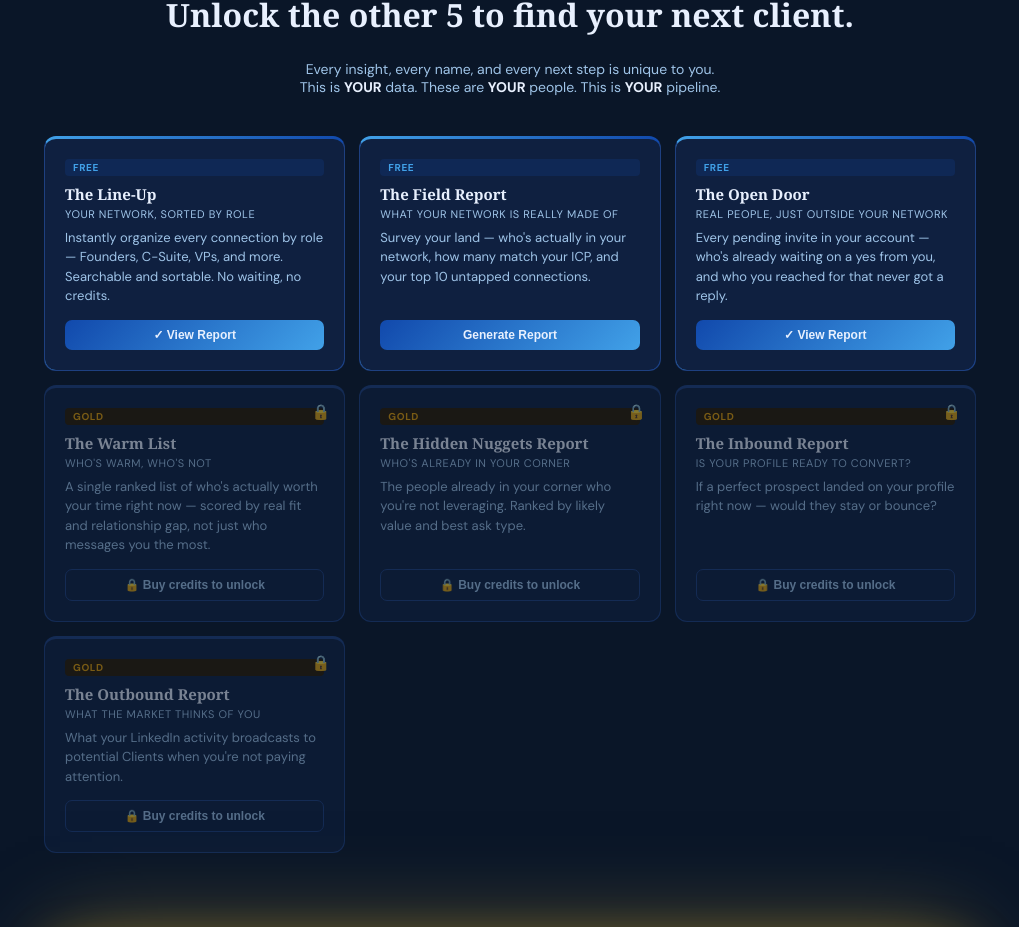
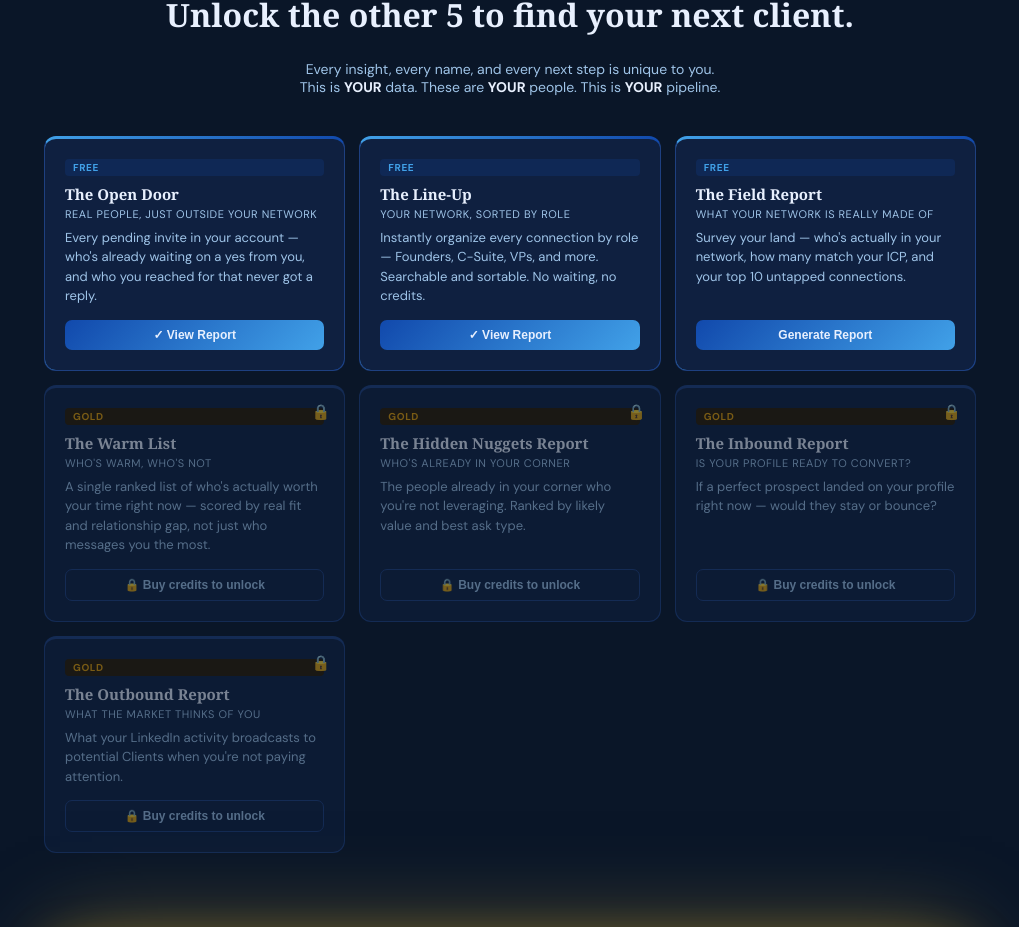
Before and after one commit to AnnaBizStrategist/nugget-bizdev-tool, a React (Vite) app: page / in a window 1280 px wide. Shown: the part 4760-5687 px from the top of the page, without its empty margins (130-1149 px from the left). Built offline with nearby package versions, Linux system fonts and the light colour scheme.

Commit message:
Update App.jsx

```diff
--- a/src/App.jsx
+++ b/src/App.jsx
@@ -20,6 +20,16 @@ import STEP3_IMAGE from './step-03-drop-file.png';
 
 // ── Report definitions ────────────────────────────────────────────────────────
 const REPORTS = [
+    {
+    id: "opendoor",
+    name: "The Open Door",
+    tag: "FREE",
+    subtitle: "Real people, just outside your network",
+    description: "Every pending invite in your account — who's already waiting on a yes from you, and who you reached for that never got a reply.",
+    files: ["Invitations"],
+    free: true,
+    computed: true,
+  },
   {
     id: "lineup",
     name: "The Line-Up",
@@ -30,7 +40,7 @@ const REPORTS = [
     free: true,
     computed: true,
   },
-    {
+  {
     id: "field",
     name: "The Field Report",
     tag: "FREE",
@@ -38,16 +48,6 @@ const REPORTS = [
     description: "Survey your land — who's actually in your network, how many match your ICP, and your top 10 untapped connections.",
     files: ["Connections"],
     free: true,
-  },
-  {
-    id: "opendoor",
-    name: "The Open Door",
-    tag: "FREE",
-    subtitle: "Real people, just outside your network",
-    description: "Every pending invite in your account — who's already waiting on a yes from you, and who you reached for that never got a reply.",
-    files: ["Invitations"],
-    free: true,
-    computed: true,
   },
   {
     id: "warm",
```
